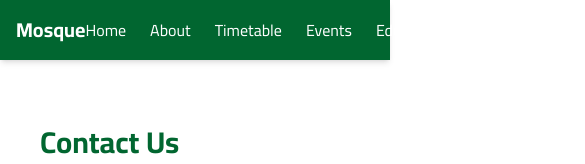
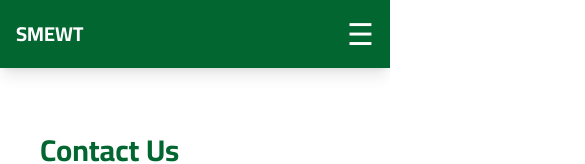
Before and after one commit to wad2k/mosque-website, a Next.js app: page /contact in a window 390 px wide. Shown: the top 164 px of the page, 585 px wide, since content can reach past the window. Built offline with nearby package versions, Linux system fonts and the light colour scheme.

Commit message:
mobile compatibility

```diff
--- a/components/navbar.tsx
+++ b/components/navbar.tsx
@@ -1,20 +1,61 @@
+"use client";
+
 import Link from "next/link";
+import { useState } from "react";
 
 export default function Navbar() {
+  const [menuOpen, setMenuOpen] = useState(false);
+
+  const links = [
+    ["Home", "/"],
+    ["About", "/about"],
+    ["Timetable", "/timetable"],
+    ["Events", "/events"],
+    ["Education", "/education"],
+    ["Donations", "/donations"],
+    ["Contact", "/contact"],
+  ];
+
   return (
-    <nav className="bg-green-800 text-white p-4 shadow-md">
-      <div className="max-w-5xl mx-auto flex justify-between items-center">
-        <h2 className="font-bold text-xl">Mosque</h2>
-        <div className="flex gap-6">
-          <Link href="/">Home</Link>
-          <Link href="/about">About</Link>
-          <Link href="/timetable">Timetable</Link>
-          <Link href="/events">Events</Link>
-          <Link href="/education">Education</Link>
-          <Link href="/donation">Donation</Link>
-          <Link href="/contact">Contact</Link>
+    <nav className="w-full bg-green-800 text-white shadow-lg">
+      <div className="max-w-6xl mx-auto flex justify-between items-center p-4">
+        <Link href="/" className="font-extrabold text-xl">
+          SMEWT
+        </Link>
+
+        {/* Hamburger Button */}
+        <button
+          className="sm:hidden text-white text-3xl"
+          onClick={() => setMenuOpen(!menuOpen)}
+        >
+          ☰
+        </button>
+
+        {/* Desktop Menu */}
+        <div className="hidden sm:flex gap-6">
+          {links.map(([label, href]) => (
+            <Link key={href} href={href} className="hover:text-yellow-400">
+              {label}
+            </Link>
+          ))}
         </div>
       </div>
+
+      {/* Mobile Dropdown Menu */}
+      {menuOpen && (
+        <div className="sm:hidden flex flex-col bg-green-900 text-center pb-4">
+          {links.map(([label, href]) => (
+            <Link
+              key={href}
+              href={href}
+              onClick={() => setMenuOpen(false)}
+              className="py-2 border-b border-green-700 hover:bg-green-700"
+            >
+              {label}
+            </Link>
+          ))}
+        </div>
+      )}
     </nav>
   );
 }
```
